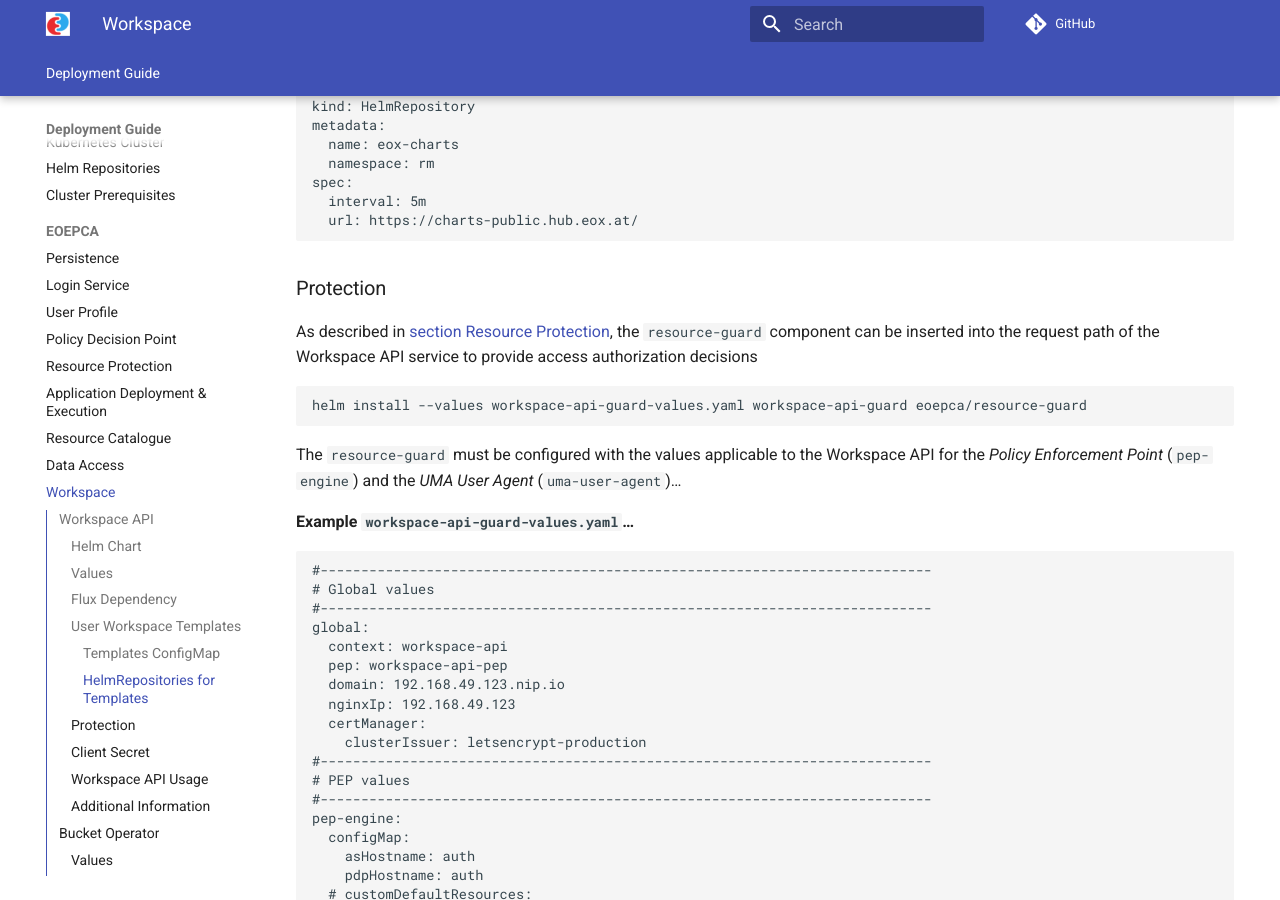
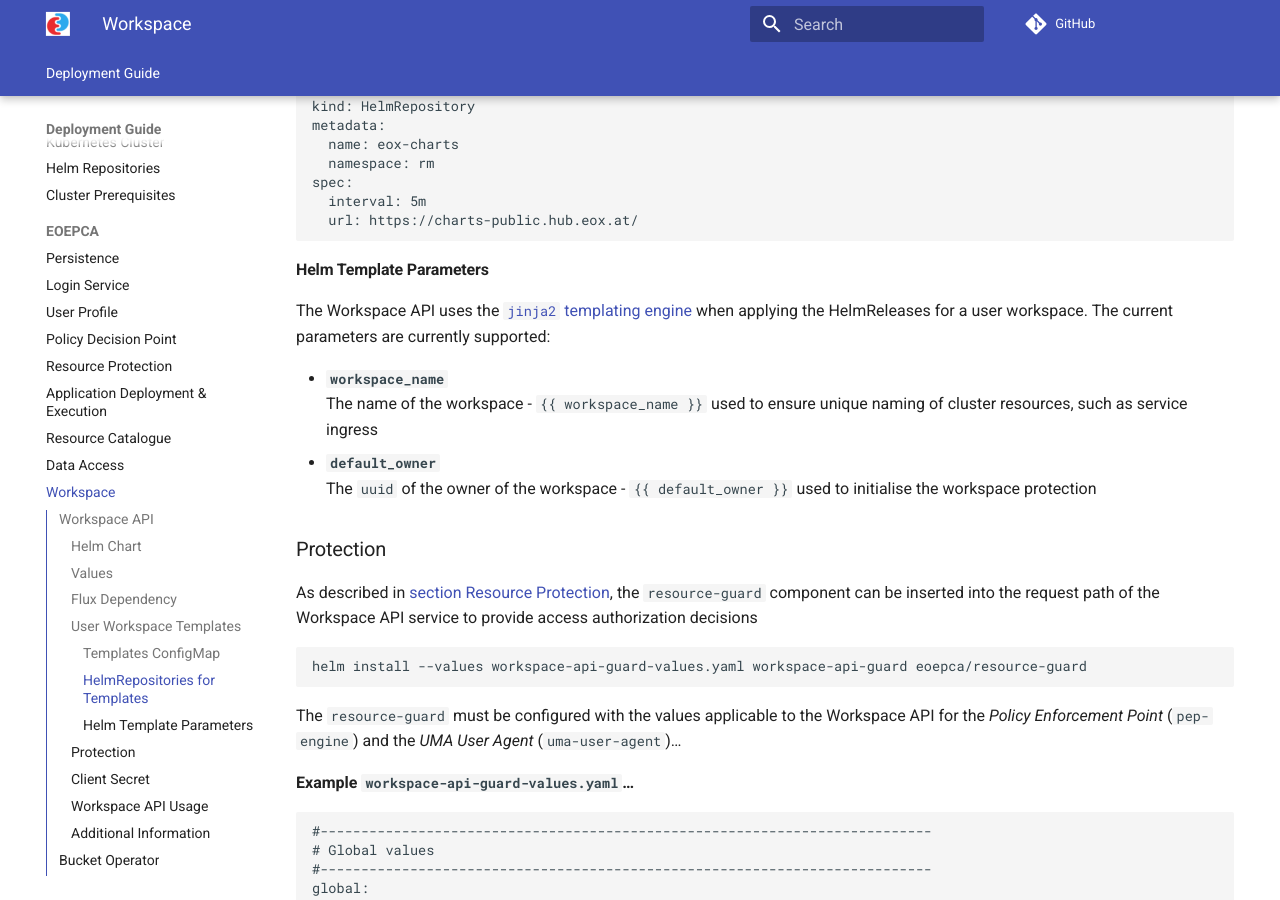
Before and after one commit to EOEPCA/deployment-guide, an MkDocs documentation site: the page built from docs/eoepca/workspace.md, in a window 1280 px wide and 900 px high, scrolled down 3691 px. Built offline with MkDocs 1.6.1 and Material for MkDocs 9.7.7, drawn with Linux system fonts in a browser that asks for light colours; comment, search, counter and statistics services are not loaded; the version menu is left out; some of the changed text lies outside the part shown.

Commit message:
[workspace-api] add description of parameters for workspace templates

````diff
--- a/docs/eoepca/workspace.md
+++ b/docs/eoepca/workspace.md
@@ -166,6 +166,15 @@ spec:
   interval: 5m
   url: https://charts-public.hub.eox.at/
 ```
+
+#### Helm Template Parameters
+
+The Workspace API uses the [`jinja2` templating engine](https://palletsprojects.com/p/jinja/) when applying the HelmReleases for a user workspace. The current parameters are currently supported:
+
+* **`workspace_name`**<br>
+  The name of the workspace - `{{ workspace_name }}` used to ensure unique naming of cluster resources, such as service ingress
+* **`default_owner`**<br>
+  The `uuid` of the owner of the workspace - `{{ default_owner }}` used to initialise the workspace protection
 
 ### Protection
 
````
Also changed, not shown: other parts of docs/eoepca/workspace.md (+1 -1 lines).
